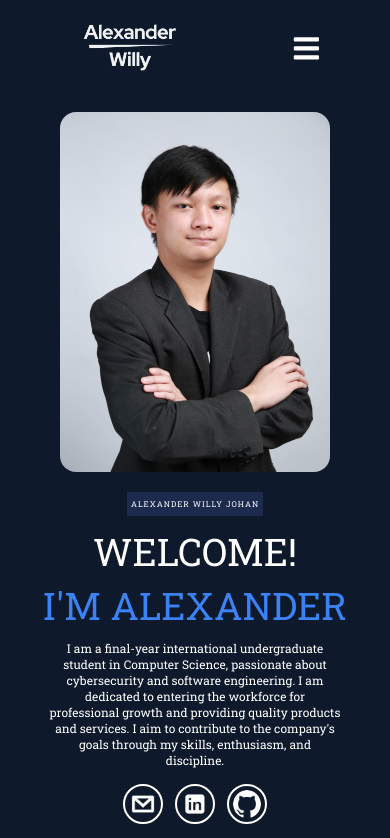
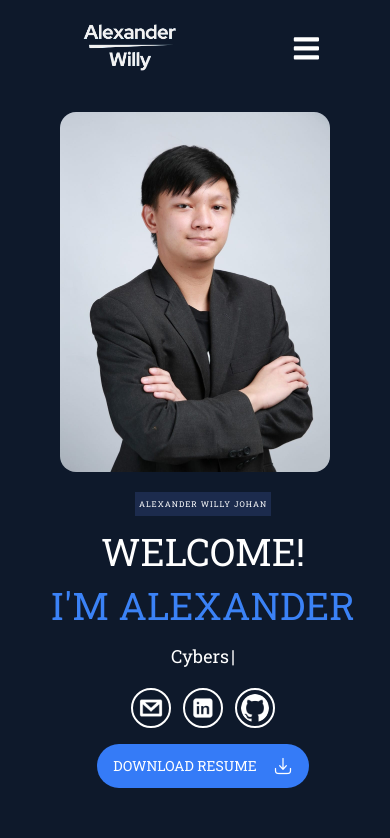
Before and after one commit to alexanderwilly/portfolio, a React (Create React App) app: page / in a window 390 px wide. Shown: the top 838 px of the page. Built offline with nearby package versions, Linux system fonts and the light colour scheme.

Commit message:
update on home, added typed effect

```diff
--- a/package.json
+++ b/package.json
@@ -11,6 +11,7 @@
     "react-dom": "^18.3.1",
     "react-icons": "^5.3.0",
     "react-scripts": "5.0.1",
+    "typed.js": "^2.1.0",
     "web-vitals": "^2.1.4"
   },
   "scripts": {
--- a/src/App.css
+++ b/src/App.css
@@ -42,7 +42,15 @@ section:nth-child(odd){
   letter-spacing: 1px;
 }
 
+.home-text span{
+  font-size: 1.5rem;
+  line-height: 2rem;
 
+}
+
+.typed-cursor {
+  font-size: 1.5rem;
+}
 
 .cv-btn {
   background-color: #357bf7;
@@ -76,14 +84,15 @@ section:nth-child(odd){
   box-shadow: 0 0 8px 0 white;
 }
 
-@media only screen and (max-width:1068px) {
+@media only screen and (max-width:1096px) {
   .home-info h1{
     font-size: 48px;
   }
-  .home-info p{
-    font-size: 16px;
-    line-height: 16px;
+
+  .home-info {
+    padding-left: 1rem;
   }
+
 }
 
 @media only screen and (max-width: 1024px) and (max-height:1400px){
@@ -98,11 +107,12 @@ section:nth-child(odd){
     width: 100%;
     align-items: center;
   }
-  .home p{
+  .home-text{
+    justify-content: center;
+  }
+  .home-text span{
     text-align: center;
-    width: 75%;
-    font-size: 20px;
-    line-height: 24px;
+    font-size: 24px;
   }
 
   .home h1{
@@ -119,7 +129,7 @@ section:nth-child(odd){
   }
 }
 
-@media only screen and (max-width: 853px) {
+/* @media only screen and (max-width: 853px) {
   .home {
     flex-direction: column;
     align-items: center;
@@ -131,9 +141,8 @@ section:nth-child(odd){
     width: 100%;
     align-items: center;
   }
-  .home p{
+  .home-text span{
     text-align: center;
-    width: 75%;
   }
 
   .home h1{
@@ -148,7 +157,7 @@ section:nth-child(odd){
     width: 100%;
     justify-content: center;
   }
-}
+} */
 
 @media only screen and (max-width:480px) {
   .home-pic img{
@@ -168,9 +177,8 @@ section:nth-child(odd){
     font-size: 38px;
   }
 
-  .home-info p{
-    font-size: 12px;
-    line-height: 16px;
+  .home-text span{
+    font-size: 18px;
   }
 
 }
--- a/src/App.js
+++ b/src/App.js
@@ -1,3 +1,6 @@
+import Typed from 'typed.js';
+import { useRef, useEffect } from 'react';
+
 import './App.css';
 import Navbar from './props/navbar';
 import home_img from './props/img/home_pic.jpg';
@@ -7,6 +10,22 @@ import linkedin_icon from './props/img/linkedin_icon.png';
 import github_icon from './props/img/github_icon.png';
 
 const App = () => {
+  const el = useRef(null);
+
+  useEffect(() => {
+    const typed = new Typed(el.current, {
+      strings: ['Software Engineer', 'Application Developer', 'Cybersecurity'],
+      typeSpeed: 50,
+      backSpeed: 50,
+      loop: true,
+      loopCount: Infinity,
+    });
+
+    return () => {
+      // Destroy Typed instance during cleanup to stop animation
+      typed.destroy();
+    };
+  }, []);
 
   return (
     <body>
@@ -23,10 +42,10 @@ const App = () => {
             <h1 className = "text-6xl">WELCOME!</h1>
             <h1 className = "text-6xl text-blue-500">I'M ALEXANDER</h1>
 
-            <p className='text-base'>
-              I am a final-year international undergraduate student in Computer Science, passionate about cybersecurity and software engineering.
-              I am dedicated to entering the workforce for professional growth and providing quality products and services. I aim to contribute to the company's goals through my skills, enthusiasm, and discipline.
-            </p>
+            <div className='home-text flex flex-row gap-0.5 '>
+              <span ref={el}/>
+            </div>
+
 
             <div className='social-media gap-3'>
               <a href="mailto:alexanderwillyj@gmail.com" target ='_blank' rel="noopener noreferrer">
```
Also changed, not shown: 1 other file (tests, documents, lock files or other folders).
